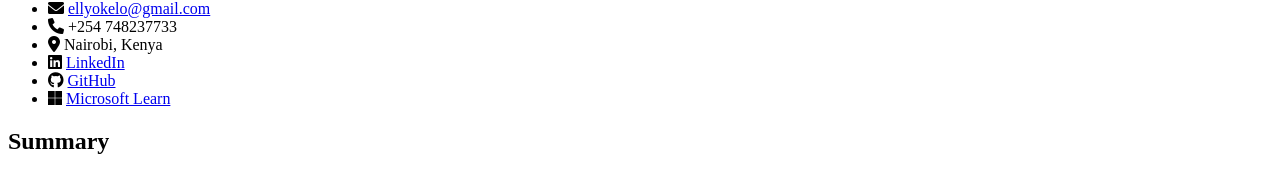
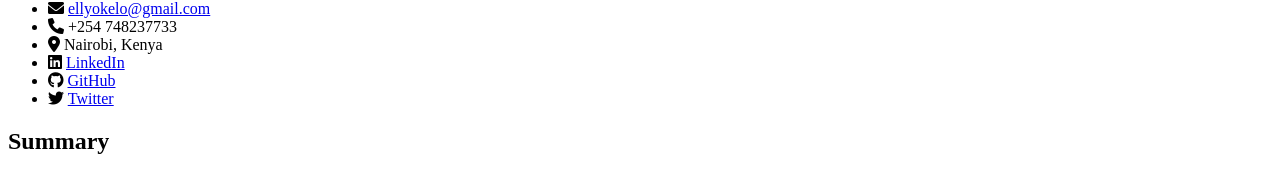
Before and after one commit to eoyugi/resume, a plain HTML site: page index.html in a window 1280 px wide. Shown: the part 114-286 px from the top of the page. Drawn offline with Linux system fonts and the light colour scheme.

Commit message:
Update index.html

```diff
--- a/index.html
+++ b/index.html
@@ -20,7 +20,7 @@
         <li><i class="fas fa-map-marker-alt"></i> Nairobi, Kenya</li>
         <li><i class="fab fa-linkedin"></i> <a href="https://www.linkedin.com/in/elly-okello-229344167/">LinkedIn</a></li>
         <li><i class="fab fa-github"></i> <a href="https://github.com/eoyugi">GitHub</a></li>
-                <li><i class="fab fa-microsoft"></i> <a href="https://learn.microsoft.com/en-us/users/ellyokello-9234/">Microsoft Learn</a></li>
+        <li><i class="fab fa-twitter"></i> <a href="https://x.com/e_o_y_u_g_i">Twitter</a></li>
     </ul>
 </section>
         <section id="summary">
```
Lines whose indentation alone changed are shown as unchanged.
